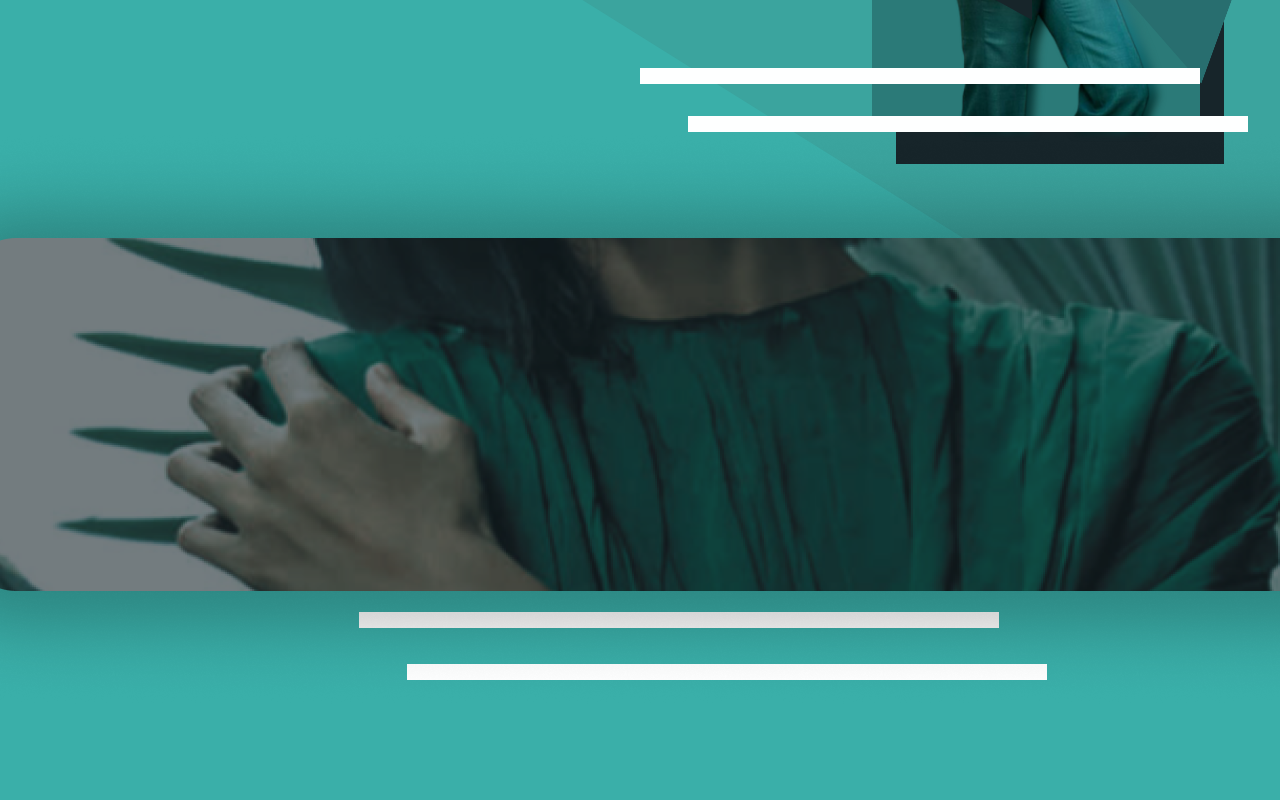
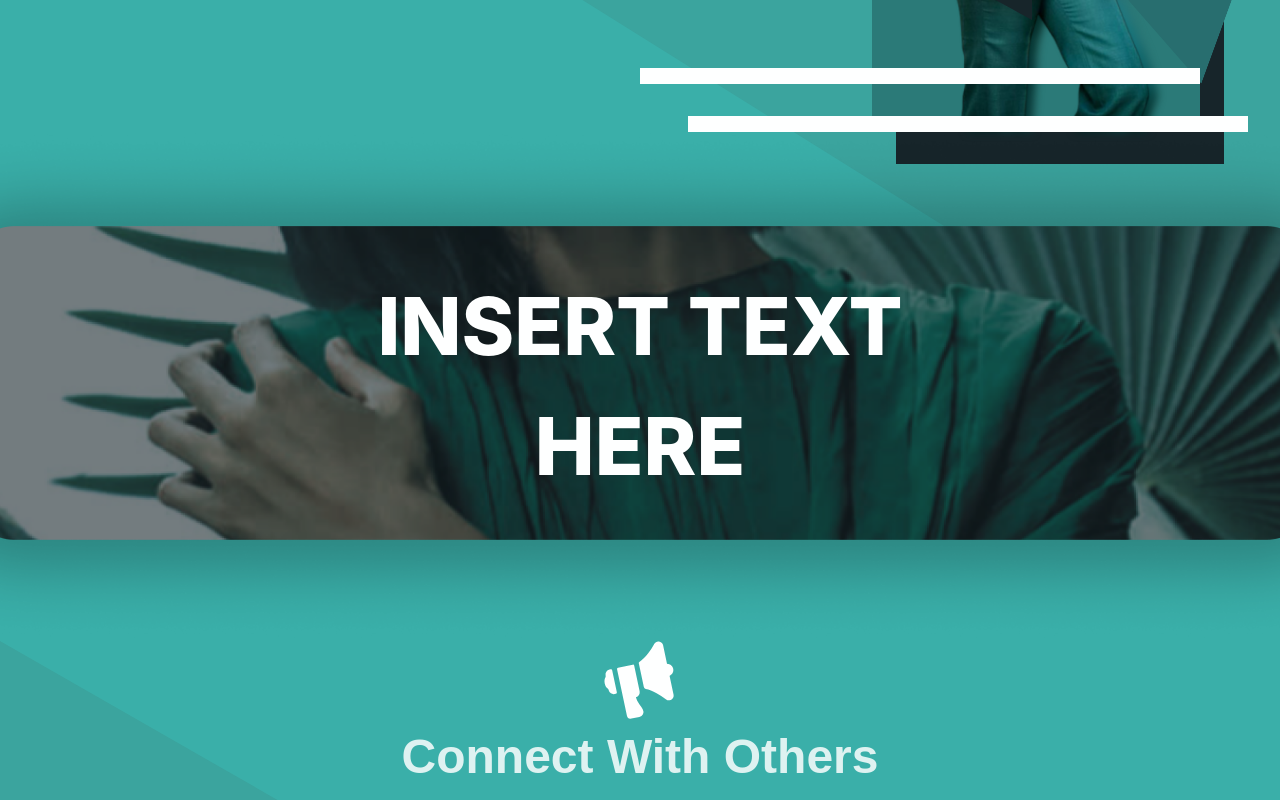
Before and after one commit to PonPonc/fitin-mainweb, a React (Create React App) app: page / in a window 1280 px wide. Shown: the part 760-1560 px from the top of the page. Built offline with nearby package versions, Linux system fonts and the light colour scheme.

Commit message:
fixed na ang landing

```diff
--- a/src/modules/Landing/index.js
+++ b/src/modules/Landing/index.js
@@ -84,9 +84,6 @@ const Landing = () =>{
                         boxShadow: '1.5rem 2rem #17252A'
                     }}>
 
-                    <div className='w-[40rem] h-[1rem] p-1.5 bg-tertiary absolute top-[55rem] right-[12.55rem]'/>
-                    <div className='w-[40rem] h-[1rem] p-1.5 bg-tertiary absolute top-[58.3rem] right-[9.55rem]'/>
-
                     <div className='w-[30rem] h-[1rem] p-1.5 bg-tertiary absolute top-[-8rem] right-[-8rem]'/>
                     <div className='w-[30rem] h-[1rem] p-1.5 bg-tertiary absolute top-[-5rem] right-[-5rem]'/>
 
@@ -105,13 +102,9 @@ const Landing = () =>{
                 </div>
 
             </div>
-            {/* <div className='relative w-[100%] pt-[10rem]'>
-                <img src={ModelImageGreen3} className='w-[100%]'/>
-                <p className='w-[100%] absolute text-tertiary text-[5rem] top-[550px] font-poppins font-extrabold left-1/2 -translate-x-1/2 -translate-y-1/2'>INSERT TEXT HERE</p>
-            </div> */}
-
-            <div className='w-[100%] h-[100vh] relative' style={{background:`url(${ModelImageGreen3})`, backgroundRepeat:'no-repeat'}}>
-
+            <div className='relative w-[100%] text-center'>
+                <img src={ModelImageGreen3} className='w-[100%] h-[100%]'/>
+                <p className='text-tertiary text-[5rem] font-poppins font-extrabold absolute top-1/2 left-1/2 -translate-x-1/2 -translate-y-1/2'>INSERT TEXT HERE</p>
             </div>
             <Features />
             <Available/>
```
